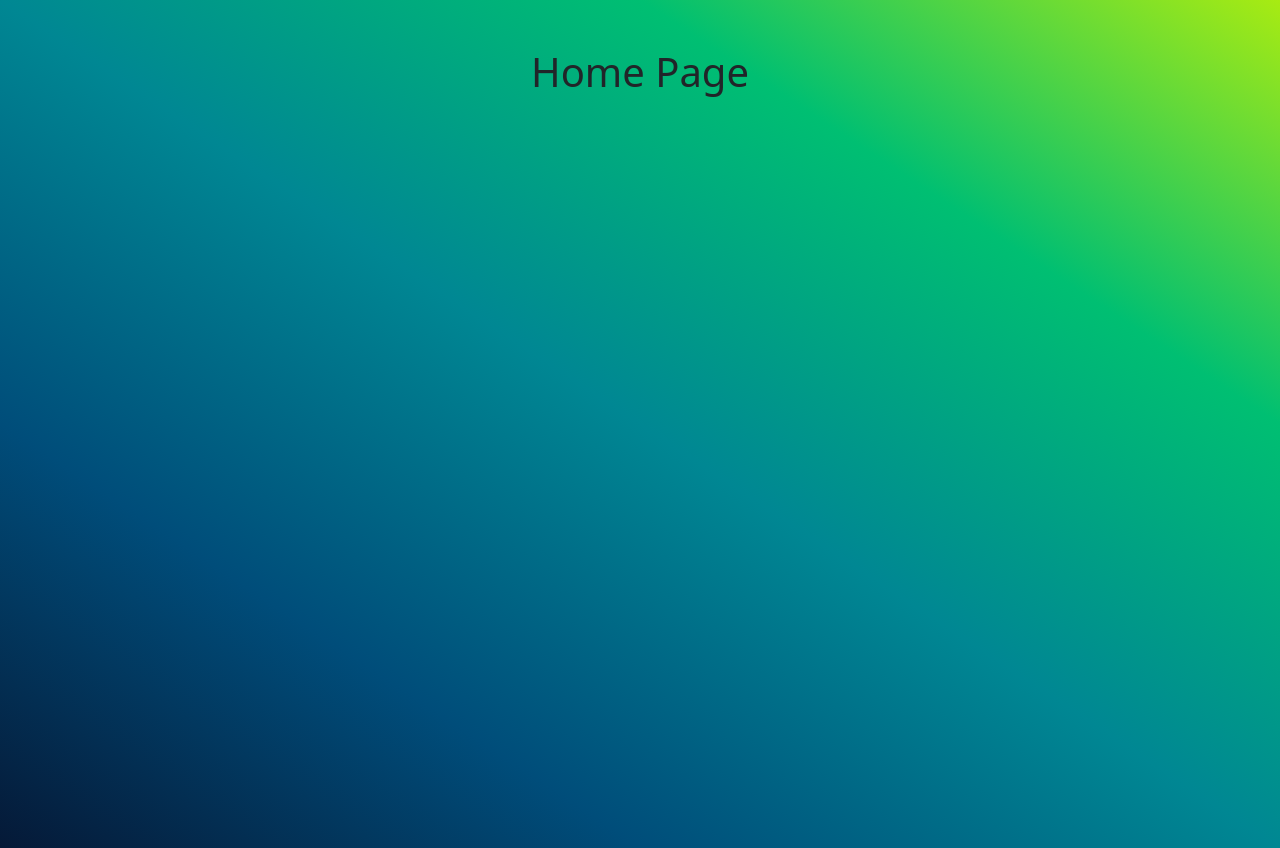
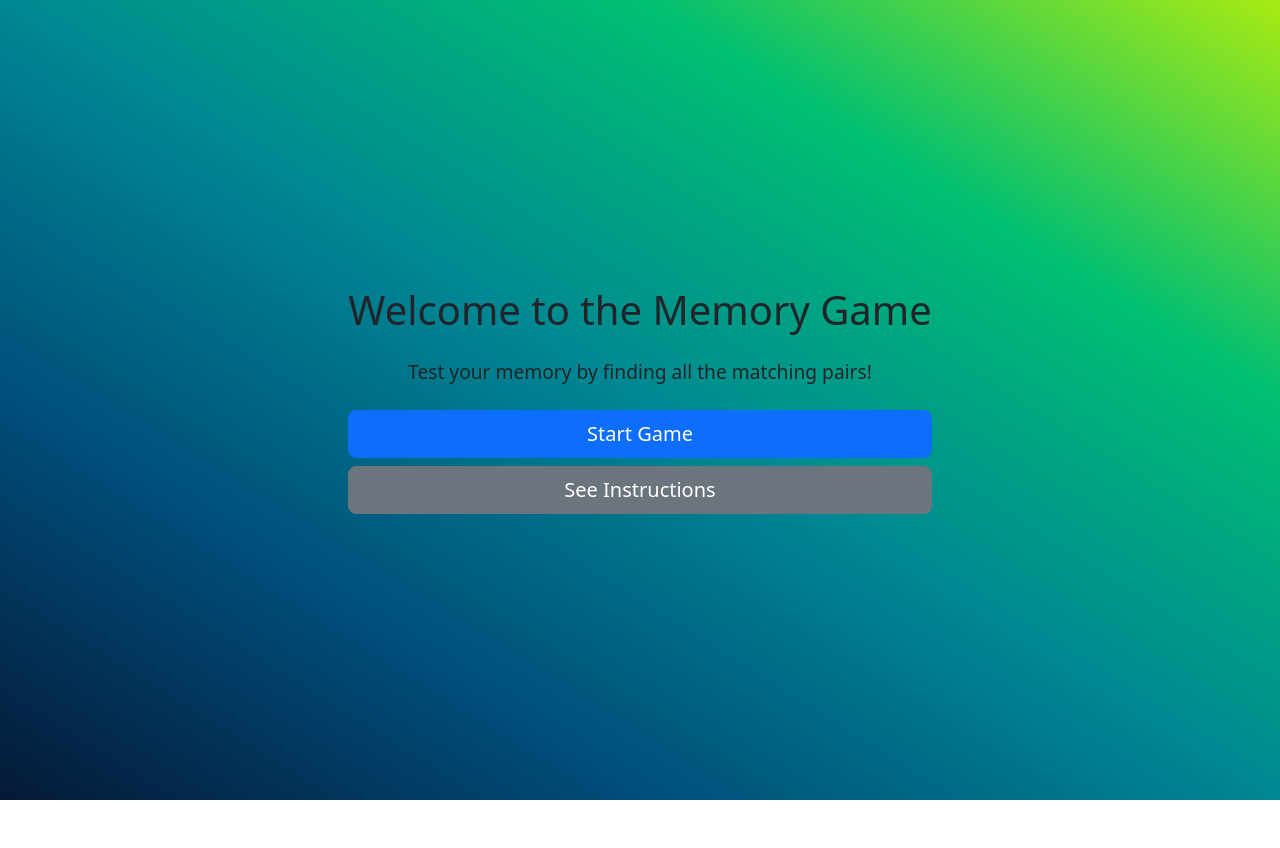
Before and after one commit to jhonnar-rodriguez/memory-game, a React (Vite) app: page / in a window 1280 px wide. After the commit the page ends 800 px from the top, so only its background shows below. Built offline with nearby package versions, Linux system fonts and the light colour scheme.

Commit message:
feat(instructions-modal): new instructions modal wired up with the home page (#5)

```diff
--- a/src/App.css
+++ b/src/App.css
@@ -16,3 +16,11 @@ h1 {
 p {
   font-size: 1.2rem;
 }
+
+.app-container {
+  align-items: center;
+  display: flex;
+  flex-direction: column;
+  height: 100vh;
+  justify-content: center;
+}
--- a/src/App.tsx
+++ b/src/App.tsx
@@ -1,4 +1,5 @@
 import { BrowserRouter, Routes, Route } from 'react-router-dom';
+import { Container } from 'react-bootstrap';
 
 import { Home } from './pages/Home';
 import { NotFound } from './pages/NotFound';
@@ -8,6 +9,8 @@ import './App.css';
 
 function App() {
   return (
+
+    <Container className="app-container" fluid>
       <BrowserRouter>
         <Routes>
           <Route element={<Home />} path="/" />
@@ -15,6 +18,8 @@ function App() {
           <Route element={<NotFound />} path="*" />
         </Routes>
       </BrowserRouter>
+    </Container>
+
   );
 }
 
--- /dev/null
+++ b/src/components/Instructions/Instructions.tsx
@@ -0,0 +1,47 @@
+import { ReactElement } from 'react';
+import { Button, Modal } from 'react-bootstrap';
+
+type InstructionsProps = {
+  onHideModal: () => void,
+  show: boolean;
+};
+
+export function Instructions({ onHideModal, show }: InstructionsProps): ReactElement {
+  return (
+    <div>
+      <Modal
+        centered
+        onHide={() => onHideModal()}
+        show={show}
+        size="lg"
+      >
+        <Modal.Header closeButton>
+          <Modal.Title>Instructions</Modal.Title>
+        </Modal.Header>
+        <Modal.Body>
+          <p>
+            A board with a group of cards face down and a marker with a space to show:
+            Hits and Errors will be shown.
+          </p>
+          <ul>
+            <li>Turn over two cards.</li>
+            <li>
+              If the cards match, they stay face up and 1 point will be added
+              to the hits scoreboard.
+            </li>
+            <li>
+              If the cards do not match, they are turned face down again and 1
+              point will be added to the errors score.
+            </li>
+            <li>The game is over when all cards are face up.</li>
+          </ul>
+        </Modal.Body>
+        <Modal.Footer>
+          <Button onClick={() => onHideModal()} variant="secondary">
+            Close
+          </Button>
+        </Modal.Footer>
+      </Modal>
+    </div>
+  );
+}
--- /dev/null
+++ b/src/components/Instructions/index.ts
@@ -0,0 +1 @@
+export * from './Instructions';
--- a/src/pages/Home/Home.tsx
+++ b/src/pages/Home/Home.tsx
@@ -1,18 +1,37 @@
-import { ReactElement } from 'react';
+import { ReactElement, useState } from 'react';
 import {
+  Button,
   Col,
   Container,
   Row,
 } from 'react-bootstrap';
 
+import { Instructions } from '../../components/Instructions';
+
 export function Home(): ReactElement {
+  const [displayInstructionsModal, setDisplayInstructionsModal] = useState<boolean>(false);
+
   return (
-    <Container className="d-flex flex-column justify-content-center align-items-center mt-5">
+    <Container className="d-flex flex-column justify-content-center align-items-center">
       <Row>
         <Col className="text-center">
-          <h1>Home Page</h1>
+          <h1>Welcome to the Memory Game</h1>
+          <p className="my-4">Test your memory by finding all the matching pairs!</p>
+          <div className="d-grid gap-2">
+            <Button size="lg" variant="primary">
+              Start Game
+            </Button>
+            <Button onClick={() => setDisplayInstructionsModal(true)} size="lg" variant="secondary">
+              See Instructions
+            </Button>
+          </div>
         </Col>
       </Row>
+
+      <Instructions
+        onHideModal={() => setDisplayInstructionsModal(false)}
+        show={displayInstructionsModal}
+      />
     </Container>
   );
 }
```
Lines whose indentation alone changed are shown as unchanged.
